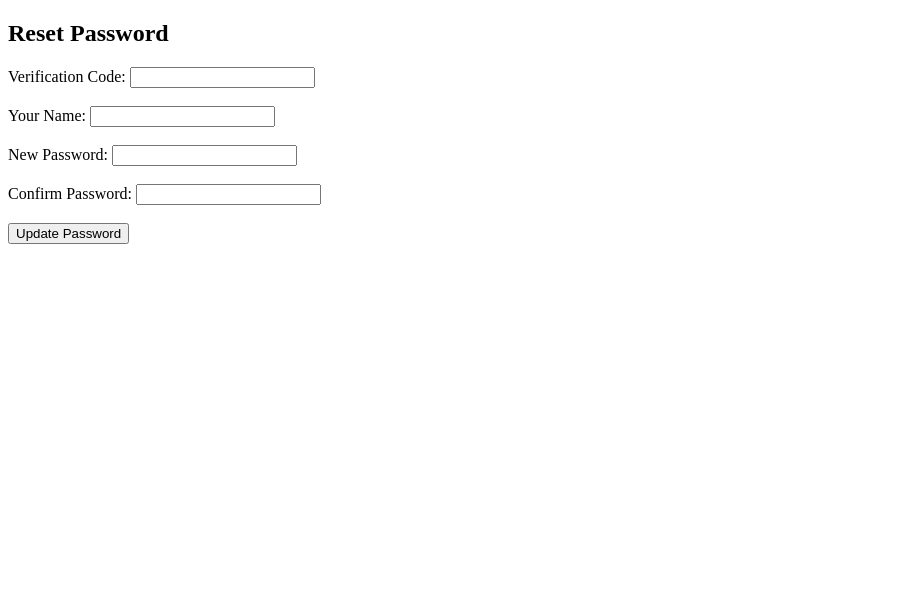
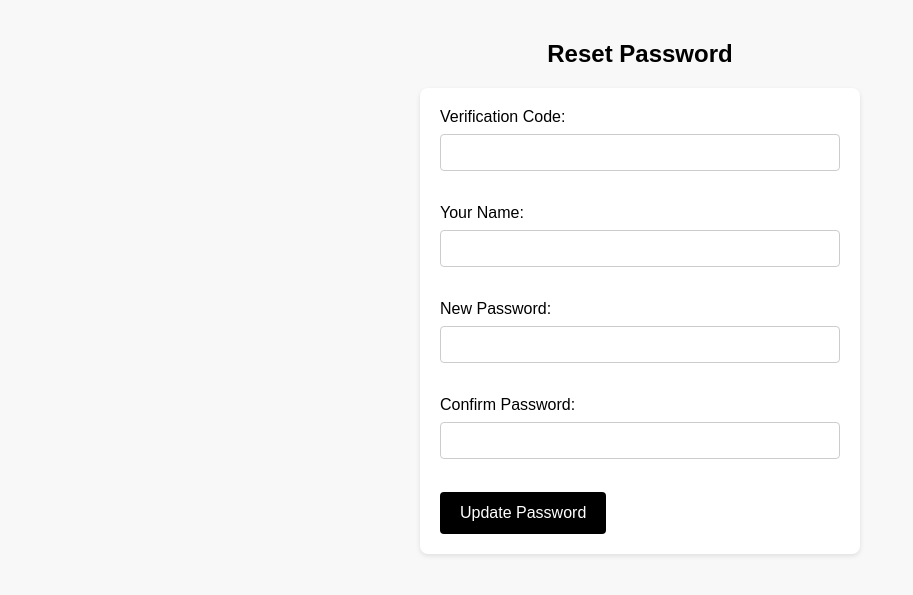
Before and after one commit to Tenzing07/One-Byte-Food, a PHP site: page /password.php in a window 1280 px wide. Shown: the top 595 px of the page, without its empty margins (0-913 px from the left). Run offline with PHP 8.4, Linux system fonts and the light colour scheme.

Commit message:
Password recovery

```diff
--- a/password.php
+++ b/password.php
@@ -76,6 +76,59 @@ if ($_SERVER["REQUEST_METHOD"] == "POST") {
 <html>
 <head>
     <title>Reset Password</title>
+    <style>
+        body {
+            font-family: Arial, sans-serif;
+            background-color: #f8f8f8; /* Light gray background */
+            color: #000; /* Black text */
+            margin: 0;
+            padding: 20px;
+        }
+
+        h2 {
+            color: #000;
+            text-align: center; /* Center align the heading */
+            margin-bottom: 20px; /* Add bottom margin for spacing */
+        }
+
+        form {
+            max-width: 400px;
+            margin: 0 auto;
+            background-color: #fff; /* White background for the form */
+            padding: 20px;
+            border-radius: 8px;
+            box-shadow: 0 2px 5px rgba(0, 0, 0, 0.1);
+        }
+
+        label {
+            display: block;
+            margin-bottom: 8px;
+        }
+
+        input[type="text"],
+        input[type="password"] {
+            width: 100%;
+            padding: 10px;
+            margin-bottom: 15px;
+            border: 1px solid #ccc;
+            border-radius: 4px;
+            box-sizing: border-box;
+        }
+
+        button[type="submit"] {
+            background-color: #000;
+            color: #fff;
+            padding: 12px 20px;
+            border: none;
+            border-radius: 4px;
+            cursor: pointer;
+            font-size: 16px;
+        }
+
+        button[type="submit"]:hover {
+            background-color: #333; /* Darker shade of black on hover */
+        }
+    </style>
 </head>
 <body>
     <h2>Reset Password</h2>
```
